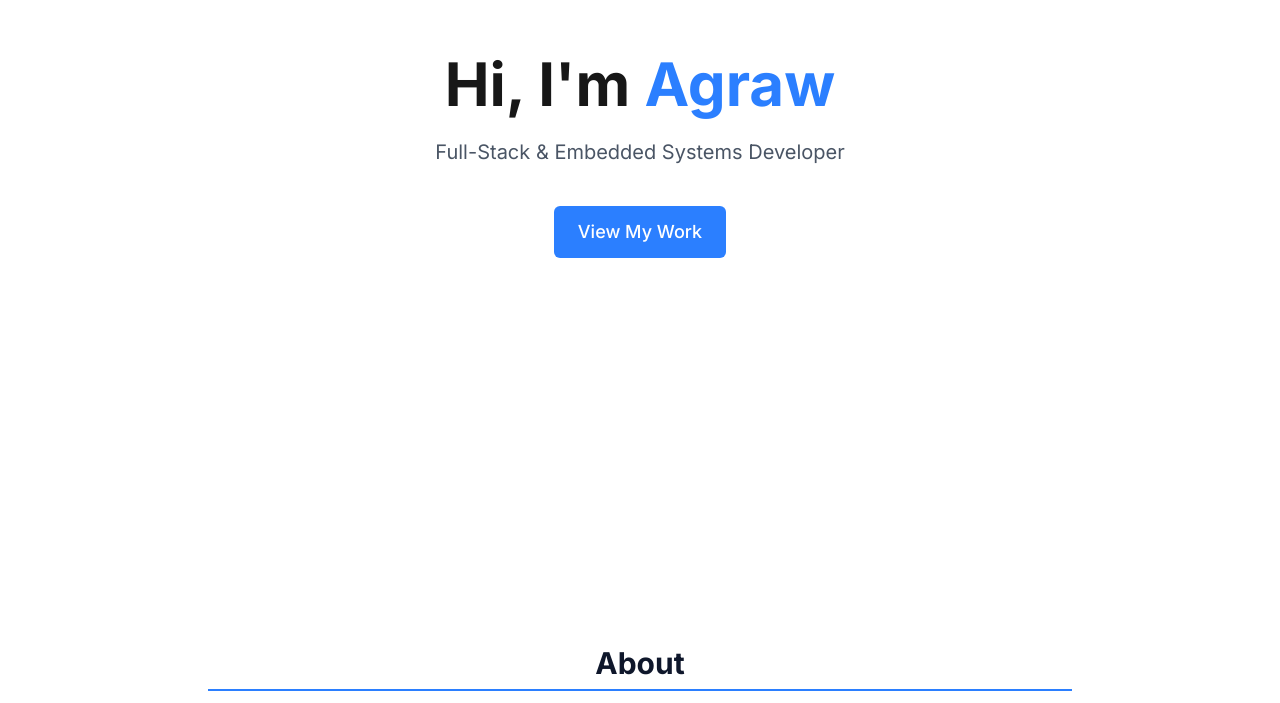
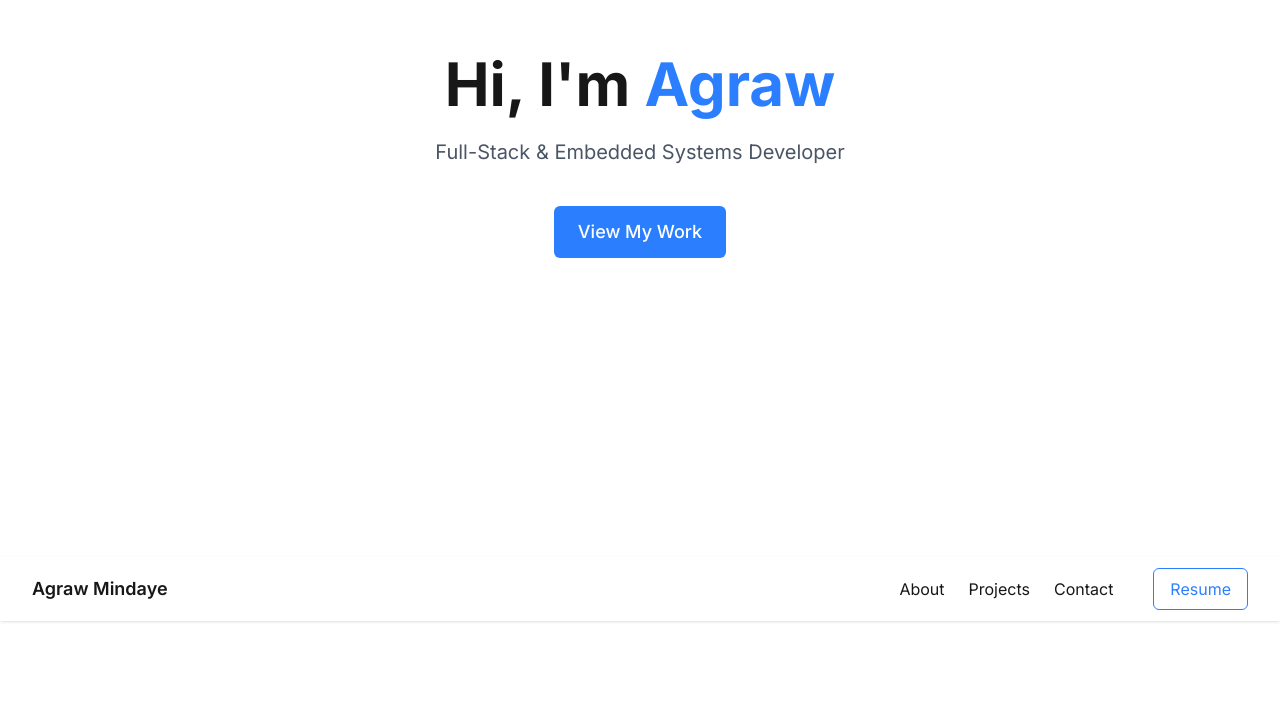
Before and after one commit to Agraw-Mindaye/Portfolio-Website, a Next.js app: page / in a window 1280 px wide. Shown: the part 244-947 px from the top of the page. Built offline with nearby package versions, Linux system fonts and the light colour scheme.

Commit message:
refactor(nav): refactor navbar into simpler design

```diff
--- a/components/Navbar.tsx
+++ b/components/Navbar.tsx
@@ -1,93 +1,36 @@
 'use client'
 
 import Link from 'next/link'
-import { useEffect, useState } from 'react'
-
-const SECTIONS = [
-  { id: 'about', label: 'About' },
-  { id: 'projects', label: 'Projects' },
-  { id: 'contact', label: 'Contact' },
-]
+import { useStickyNav } from '@/app/hooks/useStickyNav'
 
 export default function Navbar() {
-  const [visible, setVisible] = useState(false)
-  const [active, setActive] = useState('about')
-
-  useEffect(() => {
-    const navHeight = 56 // keep in sync with h-[56px]
-    const sentinel = document.getElementById('nav-sentinel')
-    if (!sentinel) return
-
-    const io = new IntersectionObserver(
-      ([entry]) => {
-        // If the sentinel is intersecting (we are near top/hero), hide the nav.
-        // If it's not intersecting (we scrolled past it), show the nav.
-        setVisible(!entry.isIntersecting)
-      },
-      {
-        root: null,
-        rootMargin: `-${navHeight}px 0px 0px 0px`,
-        threshold: 0,
-      }
-    )
-
-    io.observe(sentinel)
-    return () => io.disconnect()
-  }, [])
-
-  // Smooth scroll & active highlight (optional)
-  const handleClick = (e: React.MouseEvent<HTMLAnchorElement>, id: string) => {
-    e.preventDefault()
-    setActive(id)
-    const target = document.getElementById(id)
-    const navHeight = 56
-    if (target) {
-      const top = target.getBoundingClientRect().top + window.scrollY - navHeight
-      window.scrollTo({ top, behavior: 'smooth' })
-      history.pushState(null, '', `#${id}`)
-    }
-  }
-
-  const linkClass = (id: string) =>
-    `text-sm sm:text-base transition ${
-      active === id
-        ? 'text-blue-300 underline underline-offset-4'
-        : 'text-white hover:text-blue-300'
-    }`
+  const isSticky = useStickyNav()
 
   return (
     <nav
-      className={[
-        // fixed so it’s independent of ancestor overflow quirks
-        'fixed top-0 inset-x-0 z-[1000]',
-        // styling
-        'bg-slate-900/90 backdrop-blur shadow-sm',
-        // animation
-        'transition-all duration-300',
-        visible ? 'translate-y-0 opacity-100' : '-translate-y-full opacity-0 pointer-events-none',
-      ].join(' ')}
-      aria-hidden={!visible}
+      className={`w-full z-50 transition-all
+        ${isSticky ? 'fixed top-0 bg-white/80 backdrop-blur-md shadow'
+                   : 'relative'
+        } text-foreground bg-white/80 backdrop-blur-md shadow`}
     >
-      <div className="mx-auto max-w-screen-xl w-full px-4 py-3 h-[56px] flex items-center
-                      justify-center md:justify-between gap-4">
-        <span className="hidden md:inline font-bold text-lg tracking-tight text-white">Agraw Mindaye</span>
+      <div className="max-w-7xl mx-auto px-4 sm:px-6 lg:px-8 h-16 flex items-center justify-between">
+        {/* Name (hidden on small screens) */}
+        <div className="text-lg font-semibold hidden sm:block">
+          Agraw Mindaye
+        </div>
 
-        <div className="flex gap-6 items-center">
-          {SECTIONS.map(({ id, label }) => (
-            <Link
-              key={id}
-              href={`#${id}`}
-              onClick={(e) => handleClick(e, id)}
-              className={linkClass(id)}
-            >
-              {label}
-            </Link>
-          ))}
+        {/* Nav Links */}
+        <div className="flex-1 flex justify-center sm:justify-end items-center space-x-4 sm:space-x-6 text-sm sm:text-base">
+          <a href="#about" className="hover:text-blue-500 transition">About</a>
+          <a href="#projects" className="hover:text-blue-500 transition">Projects</a>
+          <a href="#contact" className="hover:text-blue-500 transition">Contact</a>
 
+          {/* Resume Button */}
           <Link
             href="/resume.pdf"
             target="_blank"
-            className="text-sm sm:text-base px-3 py-1 rounded bg-teal-500 text-slate-900 font-medium hover:bg-teal-400"
+            rel="noopener noreferrer"
+            className="ml-4 px-4 py-2 rounded-md border border-blue-500 text-blue-500 hover:bg-blue-500 hover:text-white transition text-sm sm:text-base"
           >
             Resume
           </Link>
```
